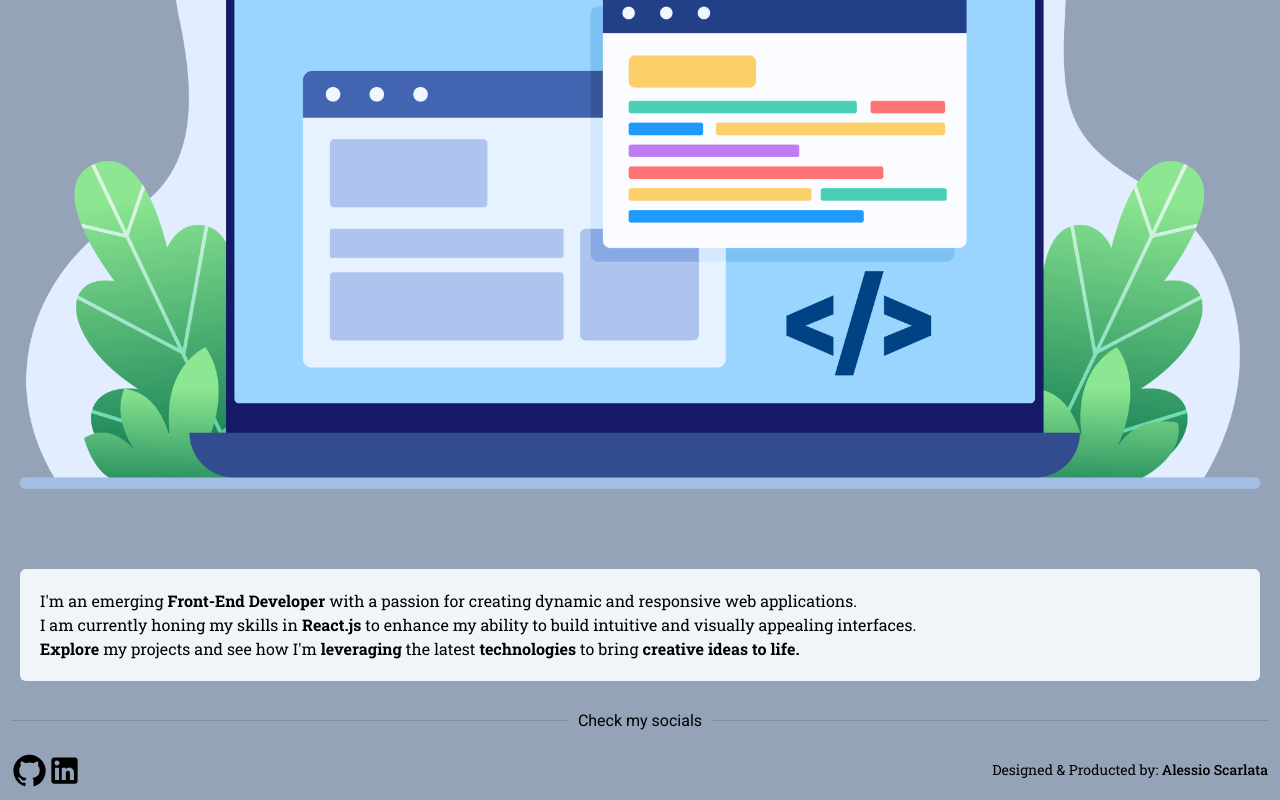
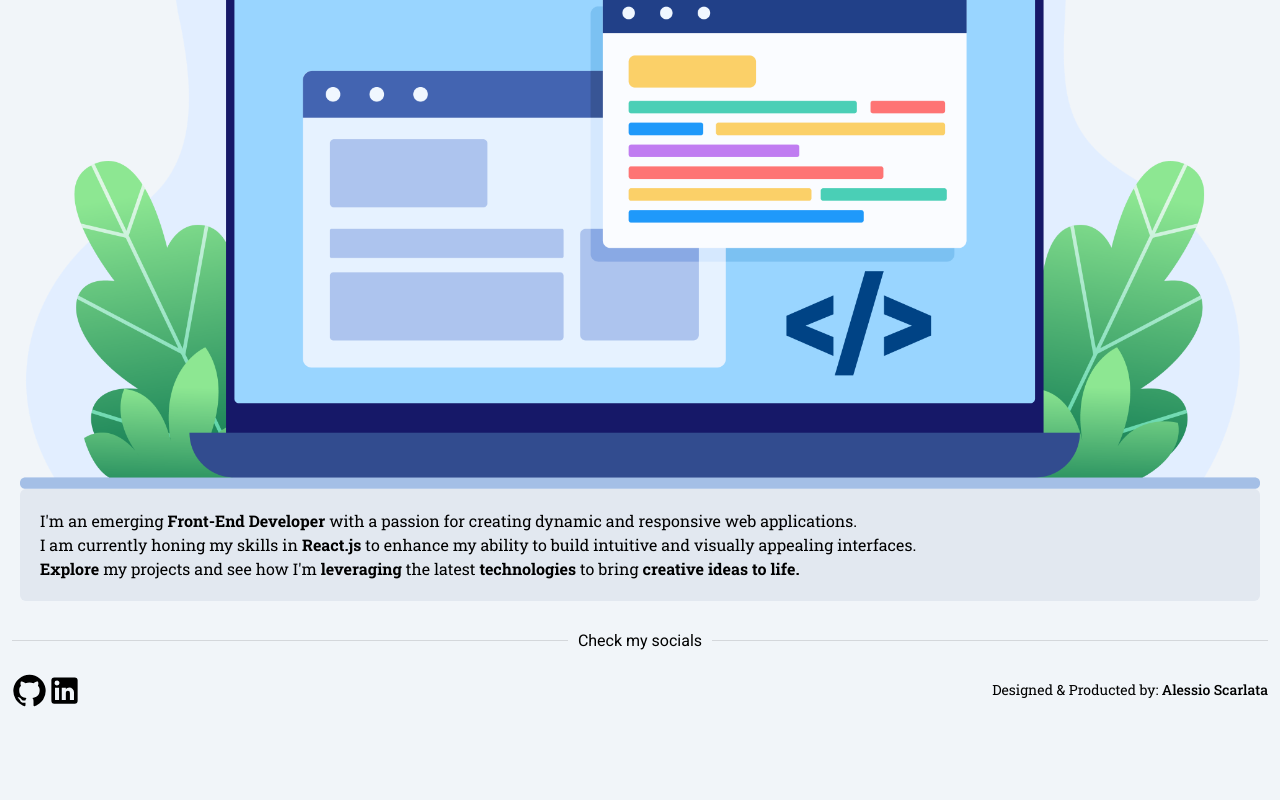
Before and after one commit to xScafu/portfolio-site-react, a React (Vite) app: page / in a window 1280 px wide. Shown: the part 820-1620 px from the top of the page. After the commit the page ends 1540 px from the top, so only its background shows below. Built offline with nearby package versions, Linux system fonts and the light colour scheme.

Commit message:
pop up animation

```diff
--- a/index.html
+++ b/index.html
@@ -14,7 +14,7 @@
   <title>Alessio Scarlata</title>
 </head>
 
-<body class="bg-slate-400 m-3">
+<body class="bg-slate-100 m-3">
   <div id="root"></div>
   <script type="module" src="/src/main.jsx"></script>
 </body>
--- a/src/components/BackgroundText.jsx
+++ b/src/components/BackgroundText.jsx
@@ -13,7 +13,7 @@ export default function BackgroundText() {
       }}
     >
       <div className="absolute top-20 left-1/2 transform -translate-x-1/2 z-0 pointer-events-none opacity-70">
-        <h1 className="text-[5rem] font-sans font-extrabold text-slate-400 text-nowrap text-center drop-shadow-xl select-none sm:text-9xl">
+        <h1 className="text-[5rem] font-sans font-extrabold text-slate-100 text-nowrap text-center drop-shadow-xl select-none sm:text-9xl">
           Front End
         </h1>
       </div>
--- a/src/components/Presentation.jsx
+++ b/src/components/Presentation.jsx
@@ -1,4 +1,5 @@
 import { motion } from "motion/react";
+import { useScroll } from "motion/react";
 import PresentationImage from "./PresentationImage";
 
 const popUpContainer = {
@@ -25,8 +26,6 @@ const popUp = {
   },
 };
 
-const shadow = "drop-shadow-md";
-
 export default function Presentation() {
   return (
     <div className="mt-40 p-2 select-auto">
@@ -45,10 +44,21 @@ export default function Presentation() {
           I build things for the web.
         </motion.h2>
       </motion.div>
-      <div className="my-20">
+      <motion.div
+        initial={{ opacity: 0 }}
+        whileInView={{ opacity: 1 }}
+        viewport={{ once: true, amount: 0.3 }}
+        transition={{
+          type: "tween",
+          duration: 1,
+          delay: 0.5,
+          ease: [0, 0.25, 0.5, 1],
+        }}
+      >
+        <div className="mt-20">
           <PresentationImage />
         </div>
-      <p className="font-serif bg-slate-100 p-5 rounded-md">
+        <p className="font-serif bg-slate-200 p-5 rounded-md">
           I'm an emerging <span className="font-bold">Front-End Developer</span>{" "}
           with a passion for creating dynamic and responsive web applications.{" "}
           <br />I am currently honing my skills in{" "}
@@ -59,6 +69,7 @@ export default function Presentation() {
           <span className="font-bold">technologies</span> to bring{" "}
           <span className="font-bold">creative ideas to life.</span>
         </p>
+      </motion.div>
     </div>
   );
 }
```
Lines whose indentation alone changed are shown as unchanged.
